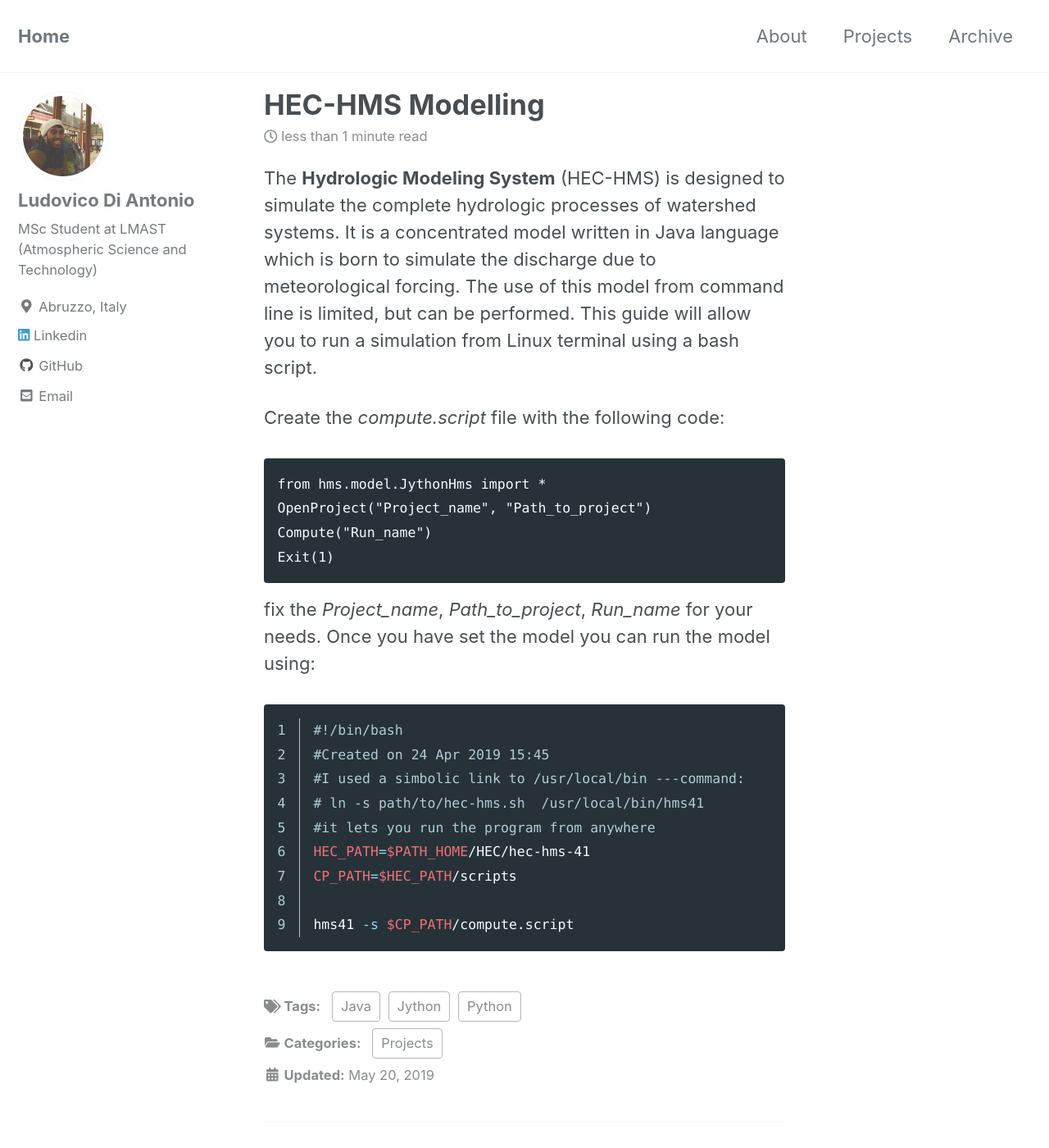
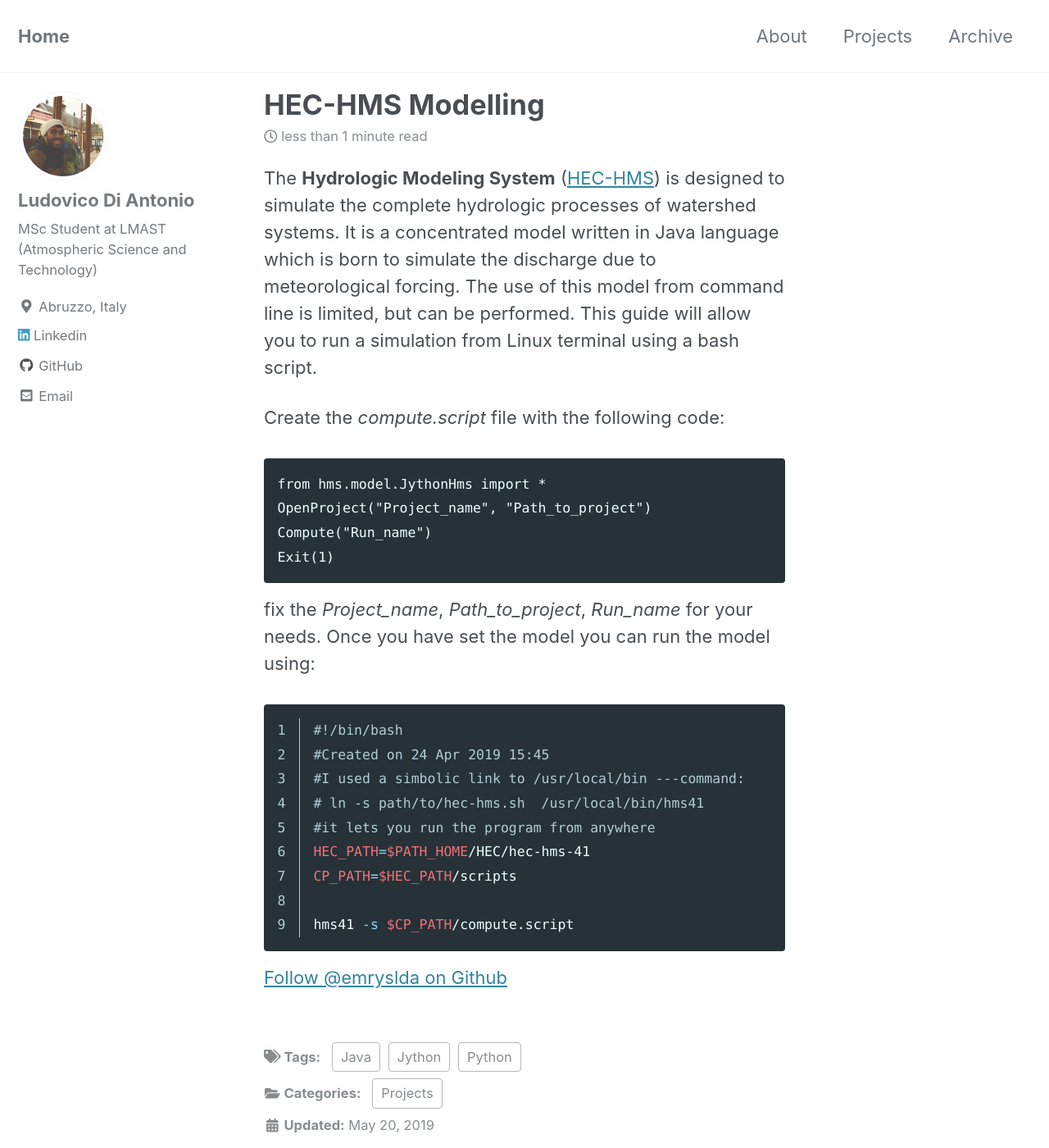
Before and after one commit to emryslda/emryslda.github.io, a Jekyll site: the page built from _posts/projects/2019-05-20-HEC-HMS.md, in a window 1280 px wide and 1400 px high. Shown: the whole window at 82% size. Built offline with Jekyll 4.4.1, drawn with Linux system fonts in a browser that asks for light colours; cached includes are drawn as plain includes; nearby versions of some CDN libraries; some of the changed lines change nothing that is shown.

Commit message:
Initial commit

```diff
--- a/_posts/projects/2019-05-20-HEC-HMS.md
+++ b/_posts/projects/2019-05-20-HEC-HMS.md
@@ -9,7 +9,7 @@ tags:
 ---
 
 
-The **Hydrologic Modeling System** (HEC-HMS) is designed to simulate the
+The **Hydrologic Modeling System** ([HEC-HMS](https://www.hec.usace.army.mil/software/hec-hms/)) is designed to simulate the
 complete  hydrologic  processes  of  watershed  systems.   It  is  a  concentrated
 model written in Java language which is born to simulate the discharge due
 to meteorological forcing. The use of this model from command line is limited, but can be performed. This guide will allow you to run a simulation from Linux terminal using a bash script.
@@ -35,3 +35,5 @@ CP_PATH=$HEC_PATH/scripts
 
 hms41 -s $CP_PATH/compute.script
 {% endhighlight %}
+<!-- Place this tag where you want the button to render. -->
+<a class="github-button" href="https://github.com/emryslda" aria-label="Follow @emrysda on GitHub">Follow @emryslda on Github</a>
```
